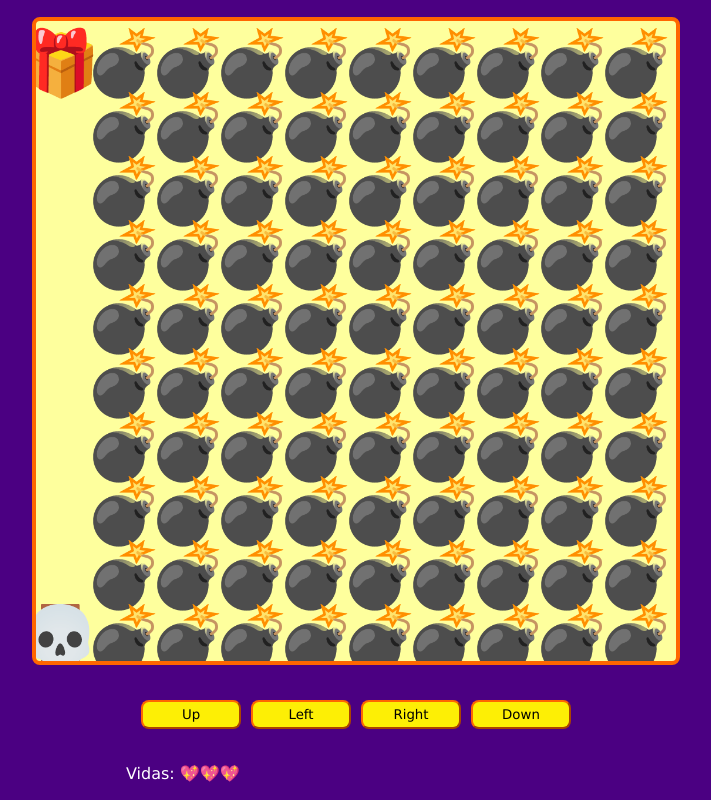
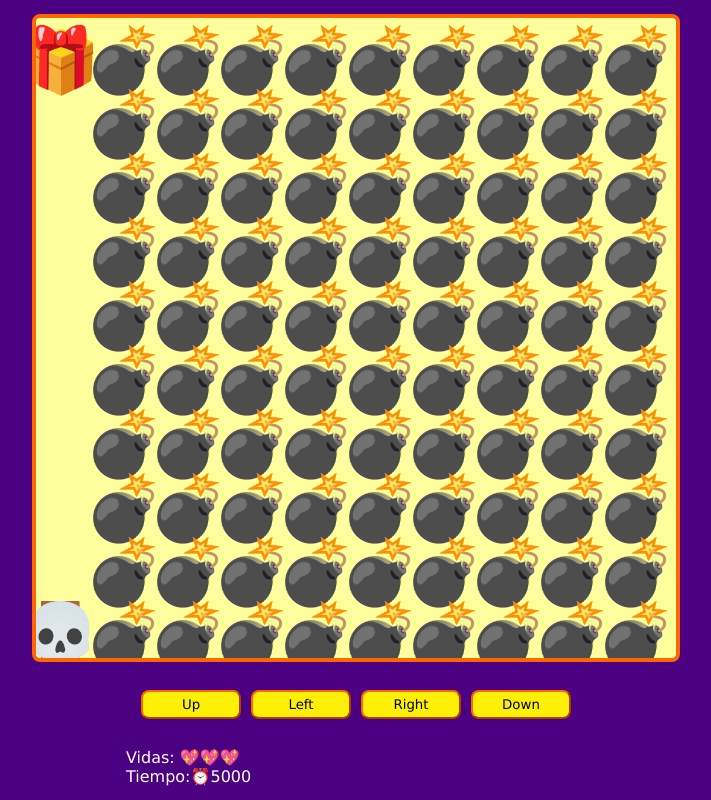
Before and after one commit to Zistaeb/taller-practico-JS-videogames, a website: page public/index.html in a window 1280 px wide. Shown: the whole page, without its empty margins (284-995 px from the left). Drawn offline with Linux system fonts and the light colour scheme.

Commit message:
Sistema de time y puntuacion

```diff
--- a/public/game.js
+++ b/public/game.js
@@ -5,6 +5,7 @@ const btnLeft = document.querySelector('#left');
 const btnRight = document.querySelector('#right');
 const btnDown = document.querySelector('#down');
 const spanLives = document.querySelector("#lives");
+const spanTime = document.querySelector('#time');
 
 const playerPosition = {                    // Igual a objeto que tendra 2 posiciones
     x: undefined,
@@ -22,6 +23,9 @@ let elementsSize;
 let canvasSize;
 let level = 0;
 let lives = 3;
+let timeStart;
+let timePlayer;
+let timeInterval;
 
 window.addEventListener('load', setCanvasSize);
 window.addEventListener('resize', setCanvasSize);
@@ -52,6 +56,11 @@ function startGame () {
     if (!map) {                                        //Si no hay ninguna otra posicion, dentro del arreglo mapa
         gameWin();
         return;
+    };
+
+    if(!timeStart) {
+        timeStart = Date.now();
+        timeInterval = setInterval(showTime, 100);
     };
 
     const mapRows = map.trim().split('\n');
@@ -145,6 +154,7 @@ function levelFail () {
     if (lives <= 0) {
         level = 0;
         lives = 3;
+        timeStart = undefined;
     };
 
     playerPosition.x = undefined;
@@ -154,6 +164,7 @@ function levelFail () {
 
 function gameWin (params) {
     console.log('Terminaste el juego!!!');
+    clearInterval(timeInterval);
 };
 
 function showLives() {
@@ -162,7 +173,11 @@ function showLives() {
 
     spanLives.innerHTML = "";
     heartsArrays.forEach(heart => spanLives.append(heart));
-}
+};
+
+function showTime () {
+    spanTime.innerHTML = Date.now() - timeStart;
+};
 
 window.addEventListener('keydown', moveByKeys);
 
--- a/public/index.html
+++ b/public/index.html
@@ -20,6 +20,7 @@
 
         <div class="messages">
             <p>Vidas: <span id="lives"></span></p>
+            <p>Tiempo:⏰<span id="time"></span></p>
         </div>
     </div>
     <script src="./maps.js"></script>
```
